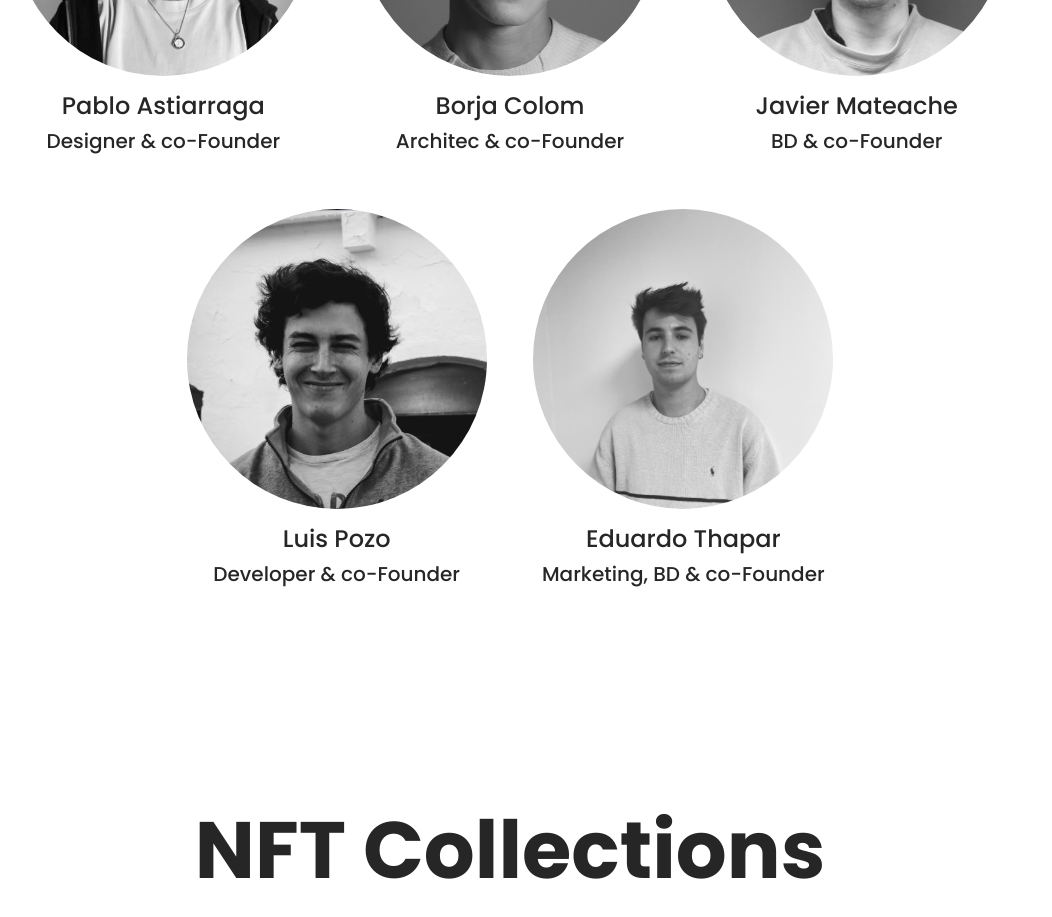
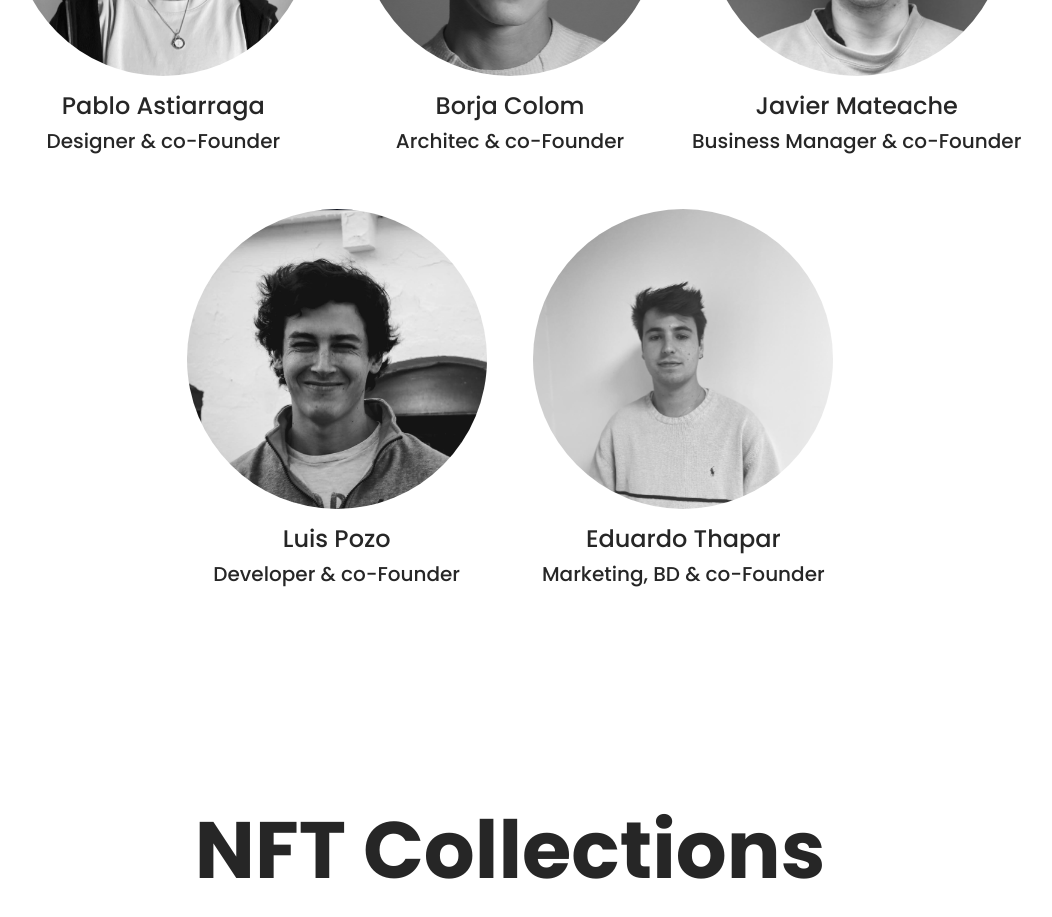
Before and after one commit to novusmundi/newsite, a React (Create React App) app: page / in a window 1280 px wide. Shown: the part 4960-5877 px from the top of the page, without its empty margins (130-1182 px from the left). Built offline with nearby package versions, Linux system fonts and the light colour scheme.

Commit message:
Update Home3.js

```diff
--- a/src/pages/Home3.js
+++ b/src/pages/Home3.js
@@ -177,7 +177,7 @@ export default function Home3(props){
                             <Col lg={8} md={24} className="text-center">
                                 <img src="/assets/team/javi.png" alt="" className="img-fluid teamPhoto"/>
                                 <h4 className="mt-3">Javier Mateache</h4>
-                                <h5 className="mt-2">BD & co-Founder</h5>
+                                <h5 className="mt-2">Business Manager & co-Founder</h5>
                             </Col>
                         </Row>
                         <Row justify="center" align="middle" className="mt-5" gutter={[16,16]}>
```
